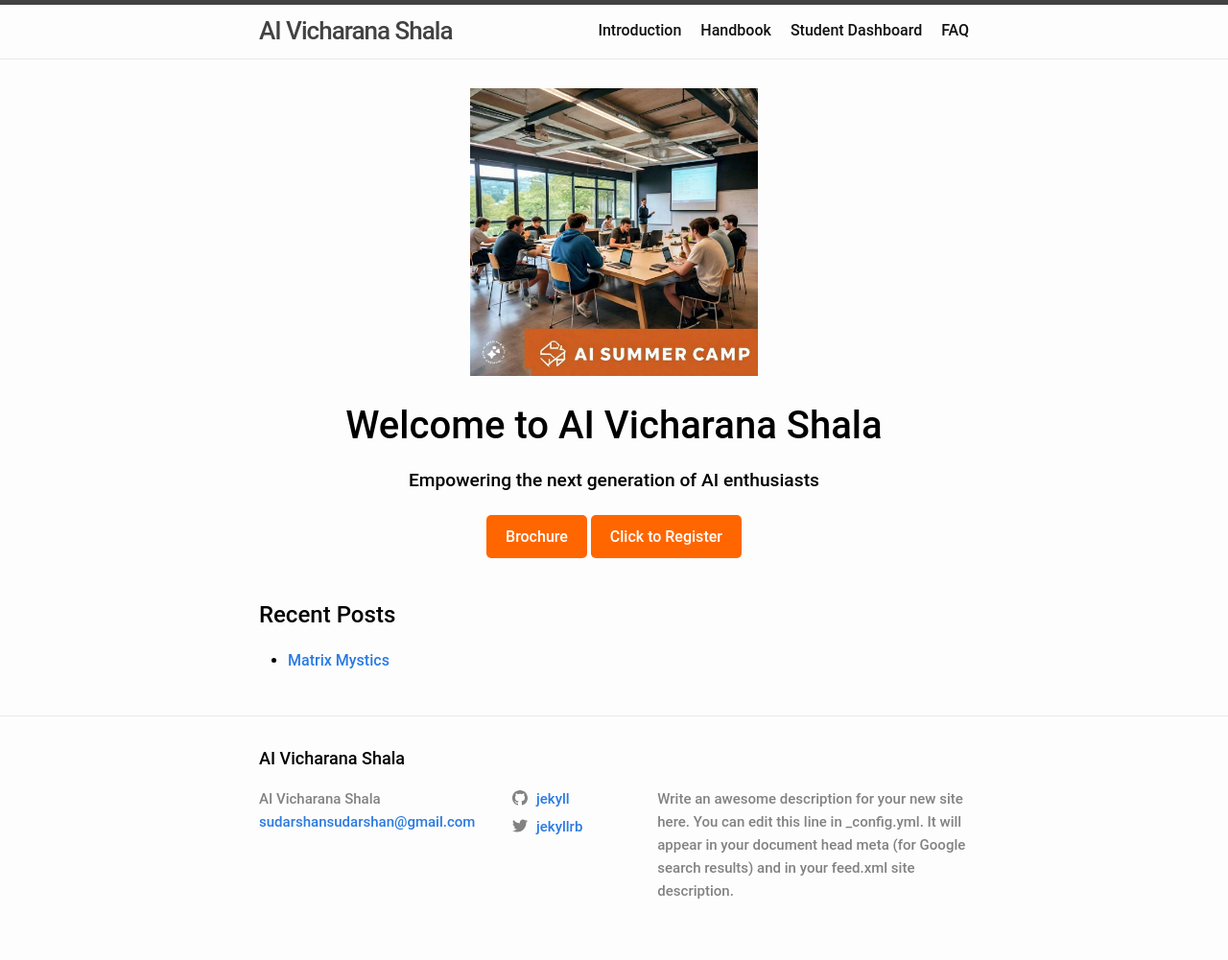
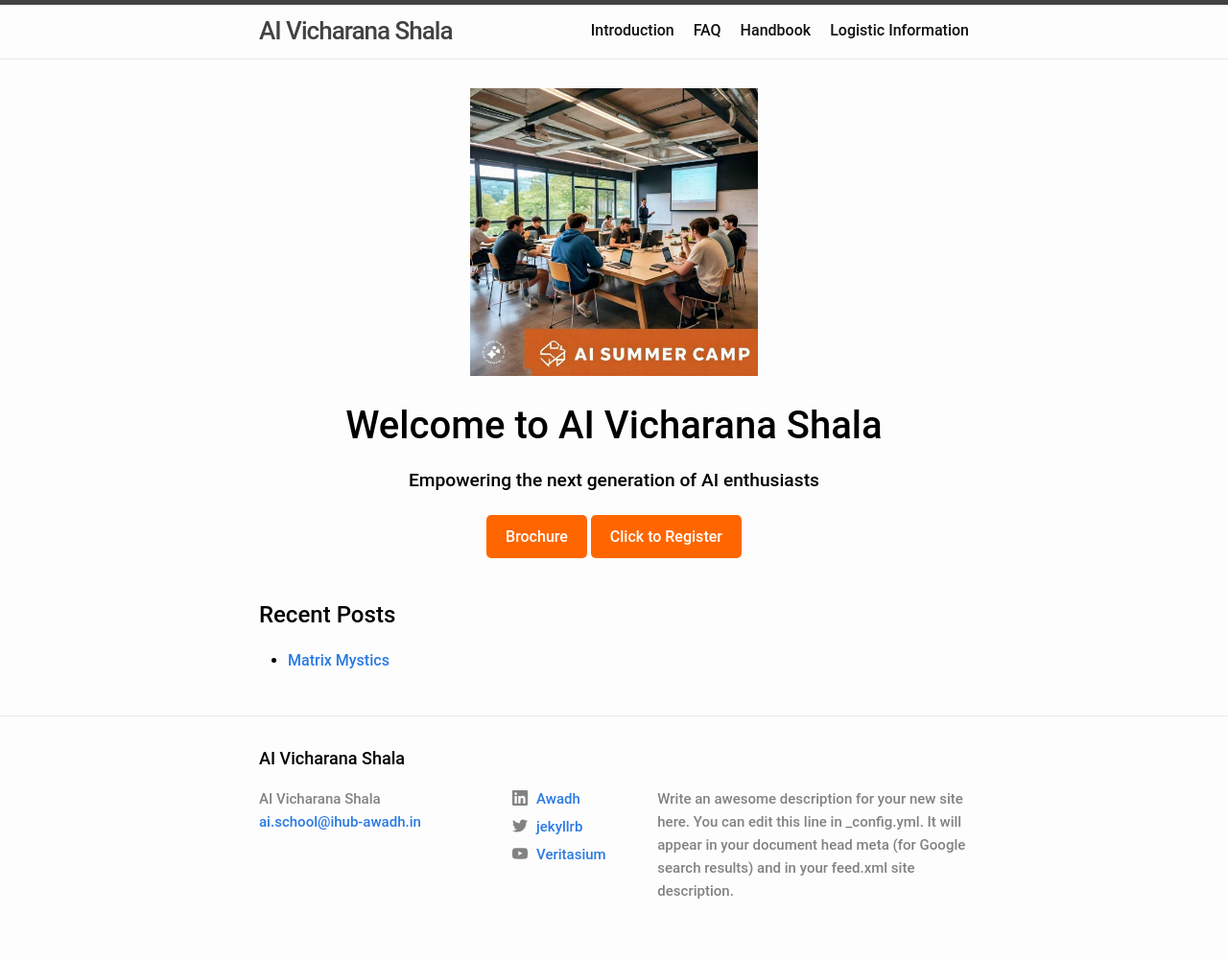
Before and after one commit to sudarshansudarshan/aicamp, a Jekyll site: the page built from index.markdown, in a window 1280 px wide. Shown: the whole page at 96% size. Built offline with Jekyll 4.4.1, drawn with Linux system fonts in a browser that asks for light colours.

Commit message:
Add files via upload

```diff
--- a/_config.yml
+++ b/_config.yml
@@ -29,24 +29,32 @@
 
 header_pages:
   - Introduction.md
+#  - Oceanverse.md
+  - Faq.md
+#  - Questions.md
   - Handbook.md
-  - dashboard.md
-  - Faq.md
+#  - dashboard.md
+  - Logistics.md
 
 
 
 
 markdown: kramdown
 title: AI Vicharana Shala
-email: sudarshansudarshan@gmail.com
+email: ai.school@ihub-awadh.in
 description: >- # this means to ignore newlines until "baseurl:"
   Write an awesome description for your new site here. You can edit this
   line in _config.yml. It will appear in your document head meta (for
   Google search results) and in your feed.xml site description.
 baseurl: /aicamp # the subpath of your site, e.g. /blog
 url: https://sudarshansudarshan.github.io # the base hostname & protocol for your site, e.g. http://example.com
+#instagram_username: soni_nishit_
 twitter_username: jekyllrb
-github_username:  jekyll
+#github_username:  jekyll
+youtube_username: Veritasium
+linkedin_username: Awadh
+phone_number: "+1234567890"
+email_address: "contact@example.com"
 
 # Build settings
 theme: minima
@@ -62,7 +70,8 @@ plugins:
 # Excluded items can be processed by explicitly listing the directories or
 # their entries' file path in the `include:` list.
 #
-# exclude:
+#exclude:
+#   - Oceanverse
 #   - .sass-cache/
 #   - .jekyll-cache/
 #   - gemfiles/
```
